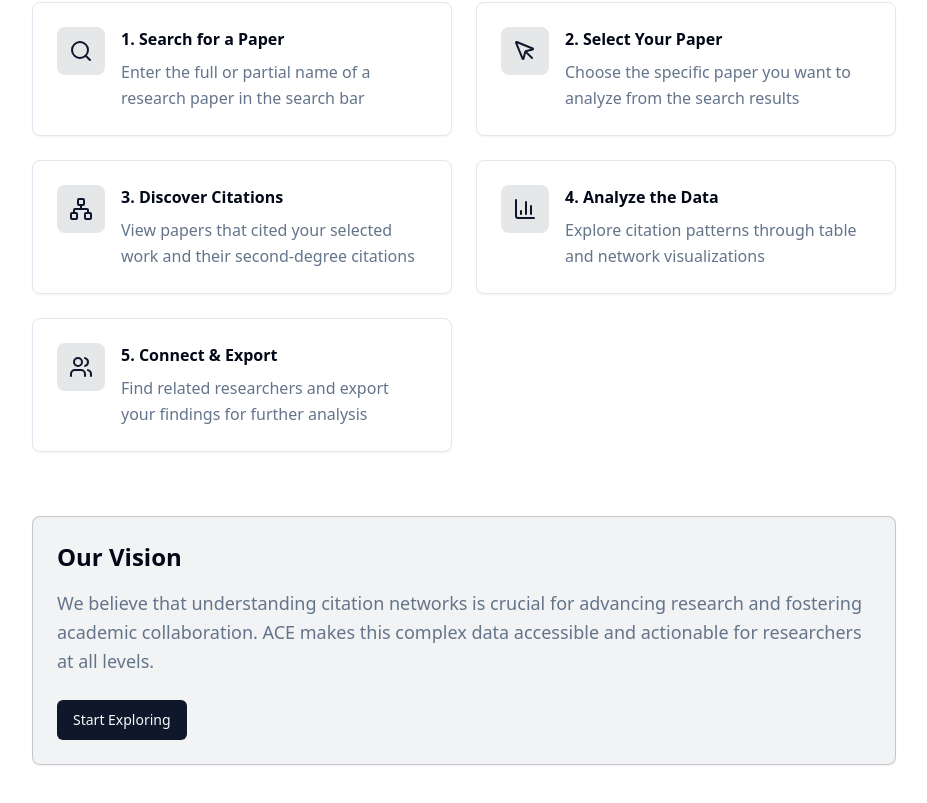
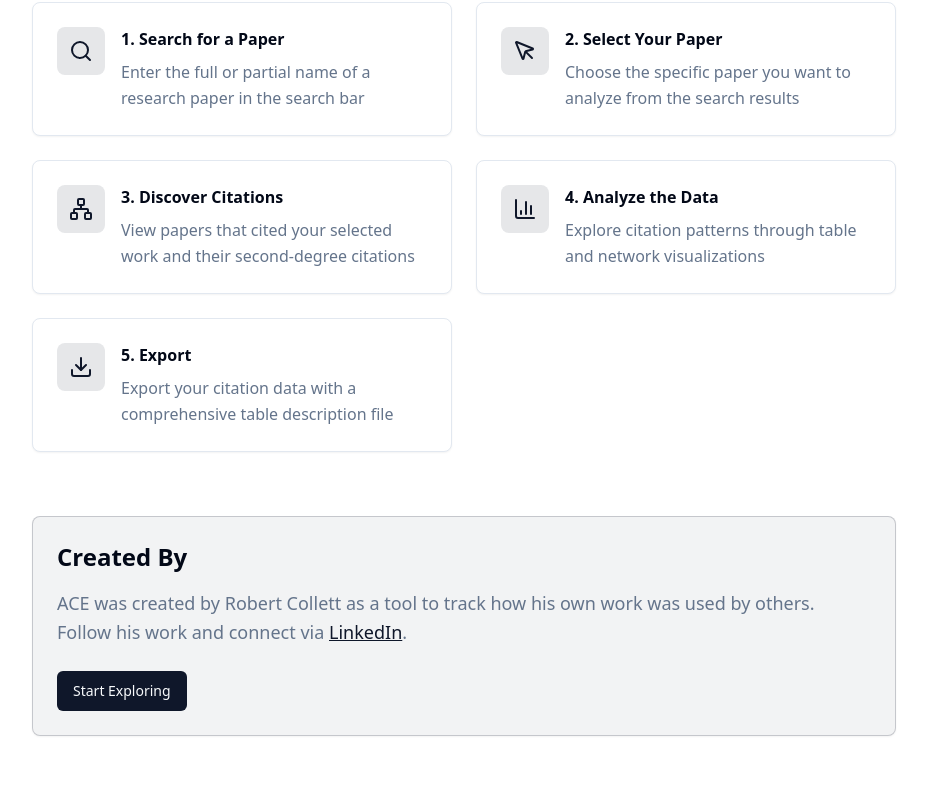
Before and after one commit to Robs-Git-Hub/paper-network-weaver, a React (Vite) app: page /about in a window 1280 px wide. Shown: the part 669-1472 px from the top of the page, without its empty margins (176-1103 px from the left). Built offline with nearby package versions, Linux system fonts and the light colour scheme.

Commit message:
Refactor About page sections
Update "Connect & Export" step to "Export" with a new icon and description.
Change the "Vision" section to "Created By" and include creator information with a LinkedIn hyperlink.

```diff
--- a/src/pages/About.tsx
+++ b/src/pages/About.tsx
@@ -1,5 +1,5 @@
 import React from 'react';
-import { Search, MousePointer, Network, BarChart3, Users } from 'lucide-react';
+import { Search, MousePointer, Network, BarChart3, Download } from 'lucide-react';
 import { Card, CardContent } from '@/components/ui/card';
 import { Button } from '@/components/ui/button';
 import { useNavigate } from 'react-router-dom';
@@ -29,9 +29,9 @@ const About: React.FC = () => {
       description: "Explore citation patterns through table and network visualizations"
     },
     {
-      icon: Users,
-      title: "Connect & Export",
-      description: "Find related researchers and export your findings for further analysis"
+      icon: Download,
+      title: "Export",
+      description: "Export your citation data with a comprehensive table description file"
     }
   ];
 
@@ -106,13 +106,21 @@ const About: React.FC = () => {
           </div>
         </section>
 
-        {/* Vision Section */}
+        {/* Created By Section */}
         <section className="mb-16">
           <Card className="bg-primary/5 border-primary/20">
             <CardContent className="pt-6">
-              <h2 className="text-2xl font-semibold text-foreground mb-4">Our Vision</h2>
+              <h2 className="text-2xl font-semibold text-foreground mb-4">Created By</h2>
               <p className="text-lg leading-relaxed text-muted-foreground mb-6">
-                We believe that understanding citation networks is crucial for advancing research and fostering academic collaboration. ACE makes this complex data accessible and actionable for researchers at all levels.
+                ACE was created by Robert Collett as a tool to track how his own work was used by others. Follow his work and connect via{' '}
+                <a
+                  href="https://www.linkedin.com/in/robert-collett/"
+                  target="_blank"
+                  rel="noopener noreferrer"
+                  className="text-primary hover:text-primary/80 underline font-medium"
+                >
+                  LinkedIn
+                </a>.
               </p>
               <Button onClick={() => navigate('/')} className="bg-primary hover:bg-primary/90">
                 Start Exploring
```
